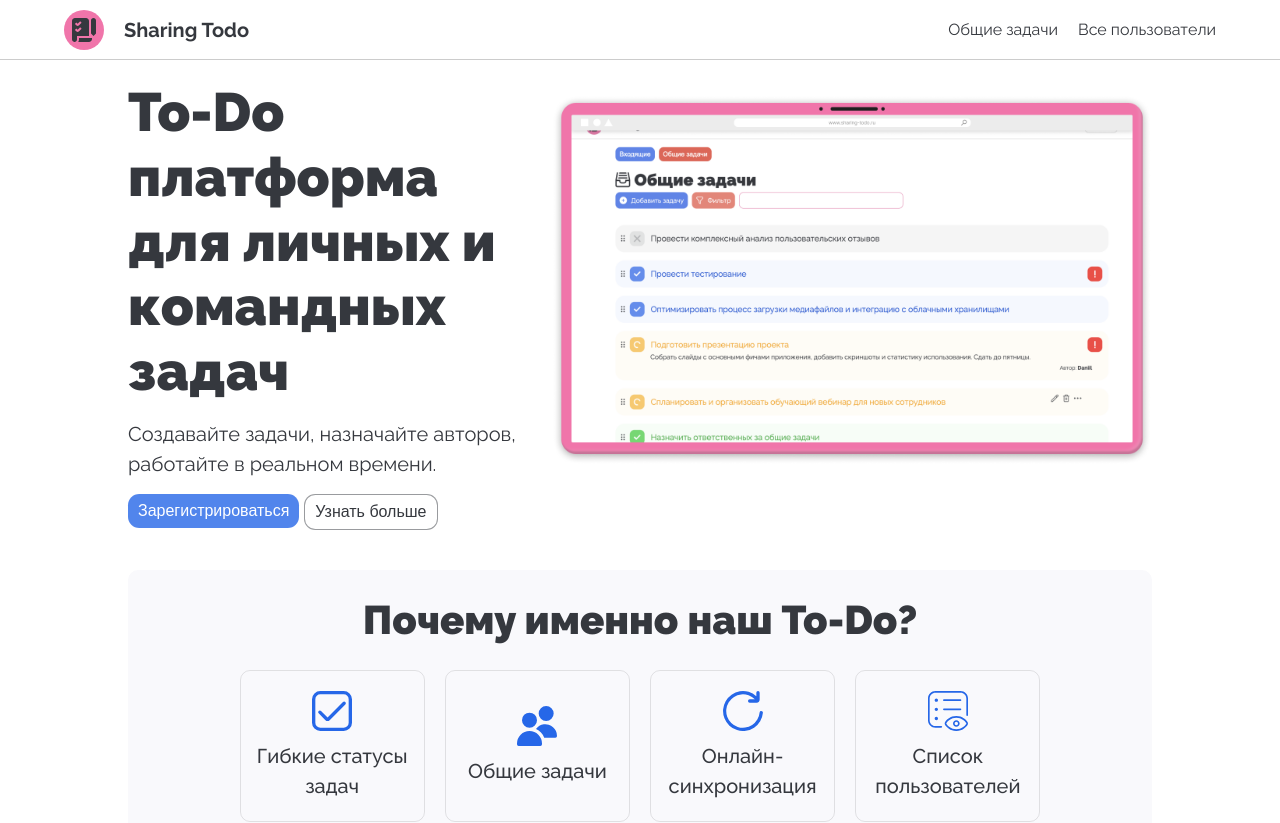
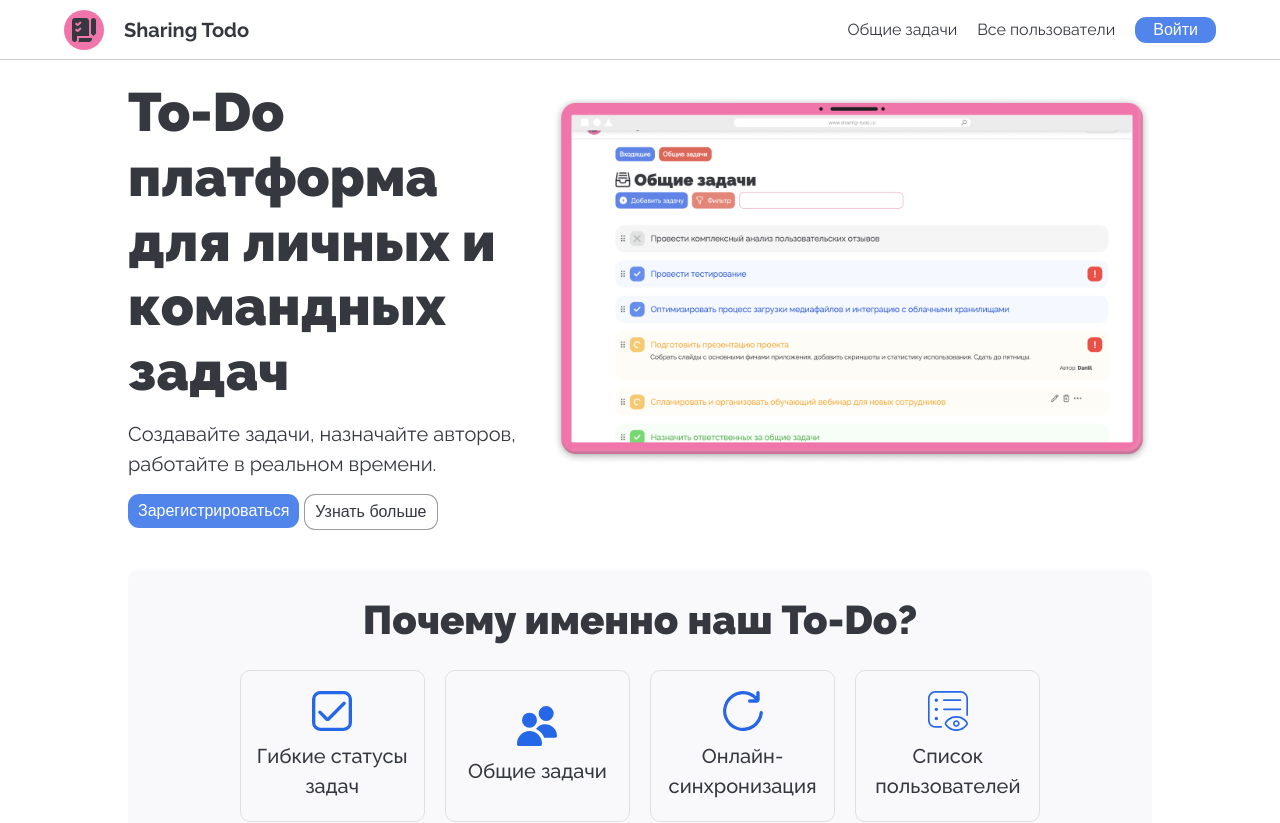
Before and after one commit to daniildd-kh/sharing-todo, a React (Vite) app in the folder frontend/: page / in a window 1280 px wide. Shown: the top 823 px of the page. Built offline with nearby package versions, Linux system fonts and the light colour scheme; no server answers.

Commit message:
feat: added login button

```diff
--- a/frontend/src/containers/Header/Header.module.scss
+++ b/frontend/src/containers/Header/Header.module.scss
@@ -27,3 +27,20 @@
   align-items: center;
   gap: 20px;
 }
+
+.button {
+  display: flex;
+  gap: 10px;
+  padding: 4px 18px;
+  color: $colorLight;
+  background-color: $colorPrimary;
+  transition: background-color 0.3s ease;
+}
+
+.button {
+  background-color: rgba($colorPrimary, 0.8);
+
+  &:hover {
+    background-color: $colorPrimary;
+  }
+}
--- a/frontend/src/containers/Header/Header.tsx
+++ b/frontend/src/containers/Header/Header.tsx
@@ -1,11 +1,12 @@
 import React from "react";
-import style from "./Header.module.scss";
 import { useSelector } from "react-redux";
 import { RootState } from "../../store/store";
 import Menu from "../Menu/Menu";
 import { LogoWithTitle } from "../../components/common/Logo/Logo";
 import { Button } from "../../components/common/Button/Button";
 import AccordionWithTrigger from "../../components/common/Accordion/AccordionWithTrigger";
+import { Link } from "react-router";
+import style from "./Header.module.scss";
 
 const Header = () => {
   const { user } = useSelector((state: RootState) => state.auth);
@@ -25,7 +26,7 @@ const Header = () => {
       <LogoWithTitle title={"Sharing Todo"} />
       <div className={style.menuWithUser}>
         <Menu links={menu} />
-        {user && (
+        {user ? (
           <AccordionWithTrigger
             trigger={
               <Button className={style.user} icon={"angle"}>
@@ -35,6 +36,12 @@ const Header = () => {
           >
             <Menu links={menuProfile} vertical={true} />
           </AccordionWithTrigger>
+        ) : (
+          <>
+            <Link to="/login" style={{ all: "unset" }}>
+              <Button className={style.button}>Войти</Button>
+            </Link>
+          </>
         )}
       </div>
     </header>
```
